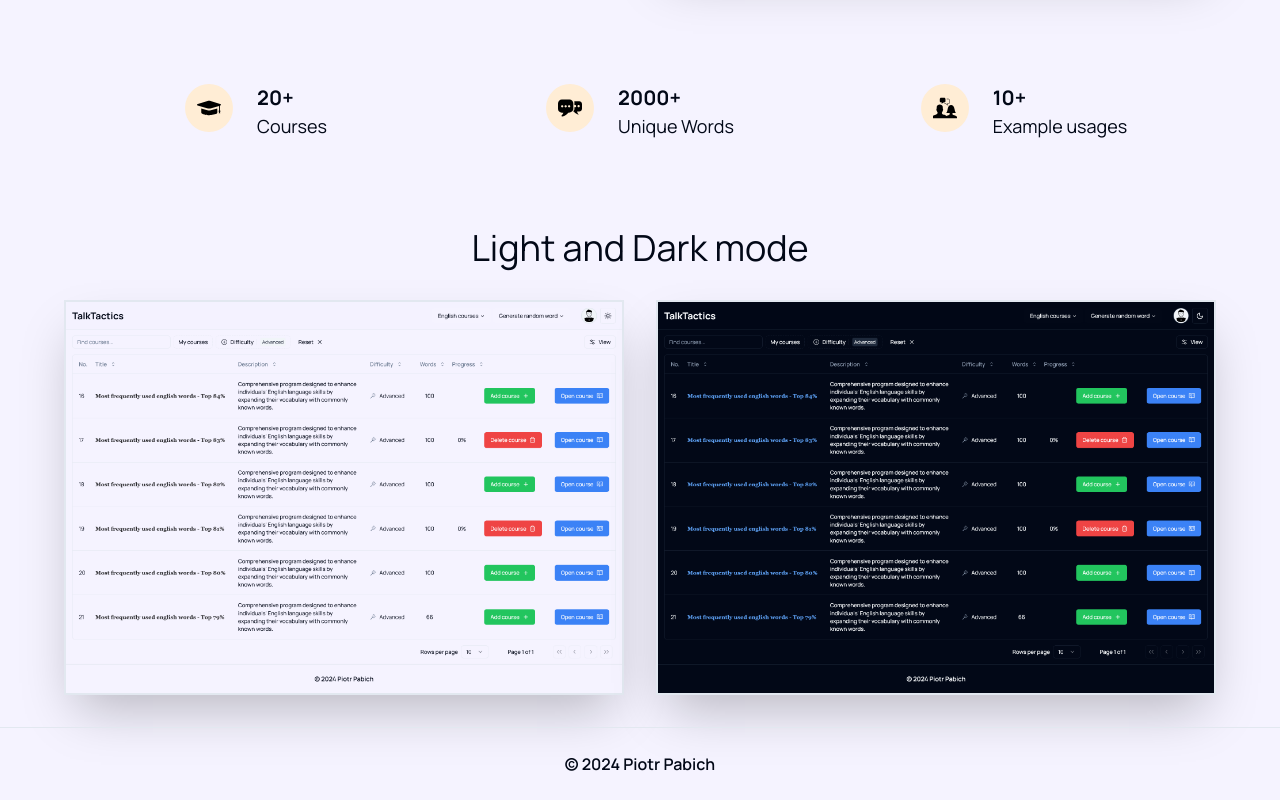
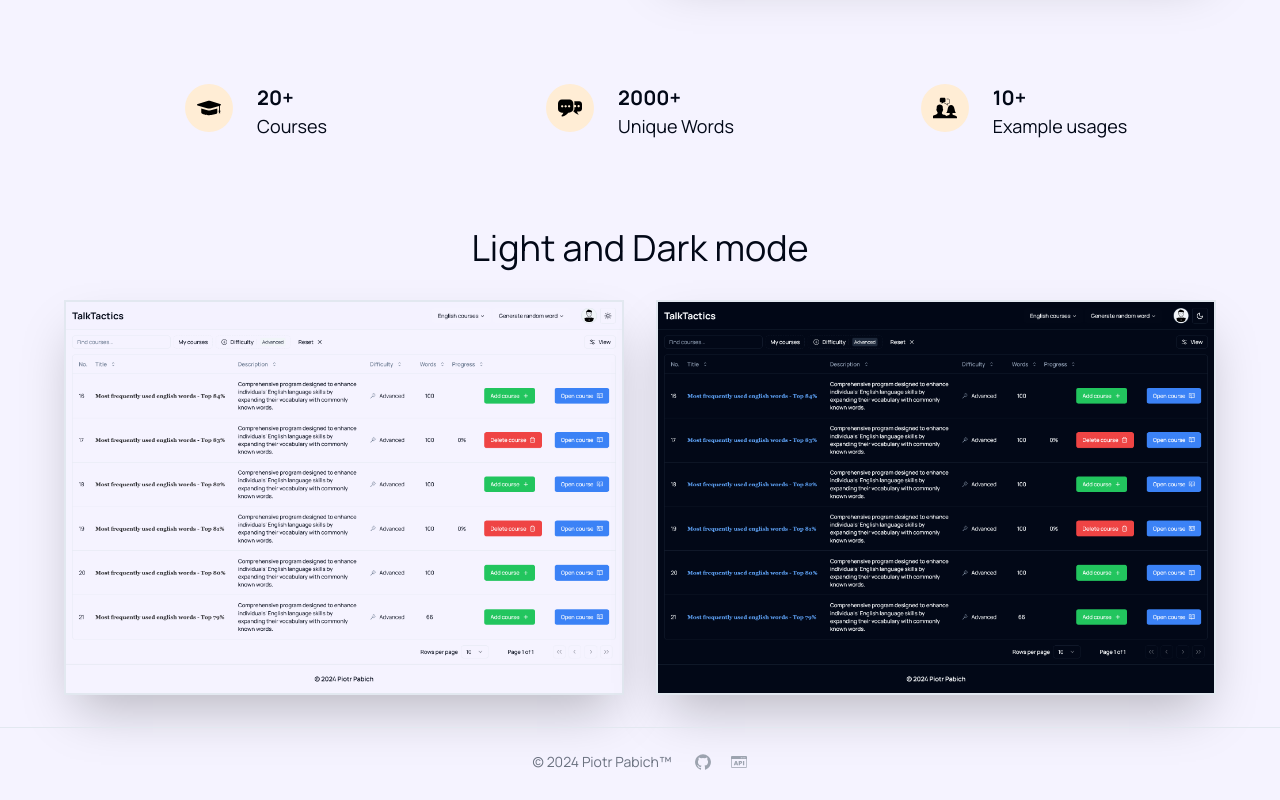
Before and after one commit to PiotrPabichCode/talk-tactics-frontend-nextjs, a Next.js app: page / in a window 1280 px wide. Shown: the part 513-1313 px from the top of the page. Built offline with nearby package versions, Linux system fonts and the light colour scheme; no server answers; what assert would draw is missing.

Commit message:
feature(footer): Added new footer

```diff
--- a/src/components/footer.tsx
+++ b/src/components/footer.tsx
@@ -1,7 +1,56 @@
+import Link from 'next/link';
+
 export function Footer() {
   return (
-    <footer className='py-6 items-center justify-center mt-auto shadow-sm border-t'>
-      <p className='text-current text-center font-semibold'>© 2024 Piotr Pabich</p>
+    // <footer className='py-6 items-center justify-center mt-auto shadow-sm border-t'>
+    //   <Link href='https://www.piotrpabich.com/projects/TalkTactics'>
+    //     <p className='text-current text-center font-semibold'>
+    //       © 2024 Piotr Pabich
+    //     </p>
+    //   </Link>
+    // </footer>
+    <footer className='px-4 py-6 mt-auto shadow-sm border-t md:flex md:items-center md:justify-center gap-6'>
+      <span className='text-sm text-gray-500 dark:text-gray-300 sm:text-center'>
+        <Link href='https://www.piotrpabich.com/projects/TalkTactics'>
+          © 2024 Piotr Pabich™
+        </Link>
+      </span>
+      <div className='flex mt-4 sm:justify-center md:mt-0 space-x-5 rtl:space-x-reverse'>
+        <Link
+          href='https://github.com/PiotrPabichCode/talk-tactics-frontend-nextjs'
+          className='text-gray-400 hover:text-gray-900 dark:hover:text-white'>
+          <svg
+            className='w-4 h-4'
+            aria-hidden='true'
+            xmlns='http://www.w3.org/2000/svg'
+            fill='currentColor'
+            viewBox='0 0 20 20'>
+            <path
+              fillRule='evenodd'
+              d='M10 .333A9.911 9.911 0 0 0 6.866 19.65c.5.092.678-.215.678-.477 0-.237-.01-1.017-.014-1.845-2.757.6-3.338-1.169-3.338-1.169a2.627 2.627 0 0 0-1.1-1.451c-.9-.615.07-.6.07-.6a2.084 2.084 0 0 1 1.518 1.021 2.11 2.11 0 0 0 2.884.823c.044-.503.268-.973.63-1.325-2.2-.25-4.516-1.1-4.516-4.9A3.832 3.832 0 0 1 4.7 7.068a3.56 3.56 0 0 1 .095-2.623s.832-.266 2.726 1.016a9.409 9.409 0 0 1 4.962 0c1.89-1.282 2.717-1.016 2.717-1.016.366.83.402 1.768.1 2.623a3.827 3.827 0 0 1 1.02 2.659c0 3.807-2.319 4.644-4.525 4.889a2.366 2.366 0 0 1 .673 1.834c0 1.326-.012 2.394-.012 2.72 0 .263.18.572.681.475A9.911 9.911 0 0 0 10 .333Z'
+              clipRule='evenodd'
+            />
+          </svg>
+          <span className='sr-only'>GitHub frontend repository</span>
+        </Link>
+        <Link
+          href='https://github.com/PiotrPabichCode/talk-tactics-backend-springboot'
+          className='text-gray-400 hover:text-gray-900 dark:hover:text-white'>
+          <svg
+            className='w-4 h-4'
+            aria-hidden='true'
+            xmlns='http://www.w3.org/2000/svg'
+            fill='currentColor'
+            viewBox='0 0 122.88 91.26'>
+            <path
+              fillRule='evenodd'
+              d='M8.32,0h106.24c4.58,0,8.32,3.74,8.32,8.32v74.62c0,4.57-3.74,8.32-8.32,8.32H8.32C3.74,91.26,0,87.51,0,82.94 V8.32C0,3.74,3.74,0,8.32,0L8.32,0z M43.7,64.74H32.8l-1.57,5.14H21.4l11.73-31.16h10.54l11.68,31.16H45.26L43.7,64.74L43.7,64.74z M41.67,58l-3.4-11.2L34.85,58H41.67L41.67,58z M59.15,38.72h16.02c3.49,0,6.1,0.83,7.84,2.49c1.73,1.66,2.6,4.03,2.6,7.09 c0,3.15-0.95,5.61-2.84,7.38c-1.89,1.78-4.79,2.66-8.68,2.66h-5.28v11.53h-9.66V38.72L59.15,38.72z M68.81,52.03h2.37 c1.87,0,3.18-0.33,3.94-0.97c0.75-0.65,1.13-1.47,1.13-2.48c0-0.98-0.33-1.81-0.99-2.49c-0.65-0.68-1.89-1.02-3.7-1.02h-2.76V52.03 L68.81,52.03z M91.82,38.72h9.66v31.16h-9.66V38.72L91.82,38.72z M117.97,23.29H5.29v60.46c0,0.64,0.25,1.2,0.67,1.63 c0.42,0.42,0.99,0.67,1.63,0.67h108.04c0.64,0,1.2-0.25,1.63-0.67c0.43-0.43,0.67-0.99,0.67-1.63V23.29H117.97L117.97,23.29z M106.64,9.35c2.27,0,4.11,1.84,4.11,4.11c0,2.27-1.84,4.11-4.11,4.11c-2.27,0-4.11-1.84-4.11-4.11 C102.54,11.19,104.38,9.35,106.64,9.35L106.64,9.35z M78.8,9.35c2.27,0,4.11,1.84,4.11,4.11c0,2.27-1.84,4.11-4.11,4.11 c-2.27,0-4.11-1.84-4.11-4.11C74.69,11.19,76.53,9.35,78.8,9.35L78.8,9.35z M92.72,9.35c2.27,0,4.11,1.84,4.11,4.11 c0,2.27-1.84,4.11-4.11,4.11c-2.27,0-4.11-1.84-4.11-4.11C88.61,11.19,90.45,9.35,92.72,9.35L92.72,9.35z"'
+              clipRule='evenodd'
+            />
+          </svg>
+          <span className='sr-only'>GitHub backend repository</span>
+        </Link>
+      </div>
     </footer>
   );
 }
```
